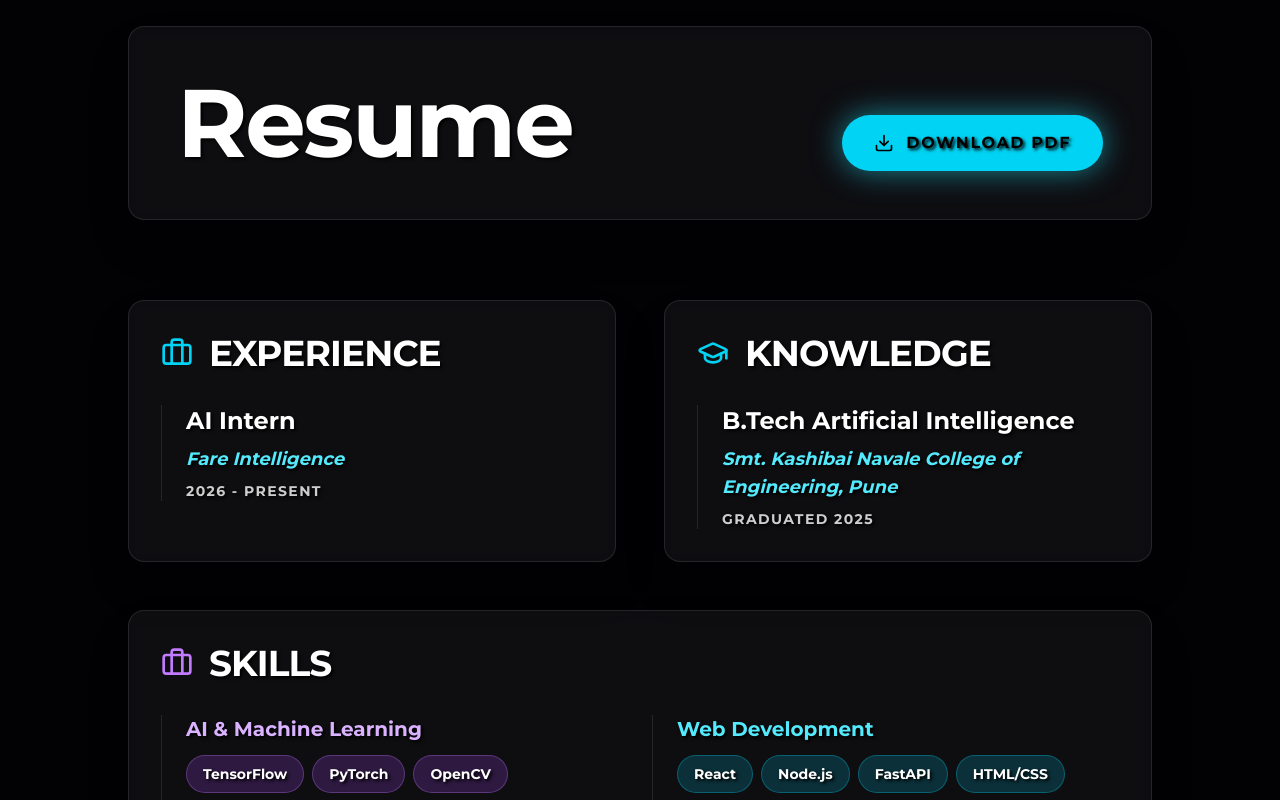
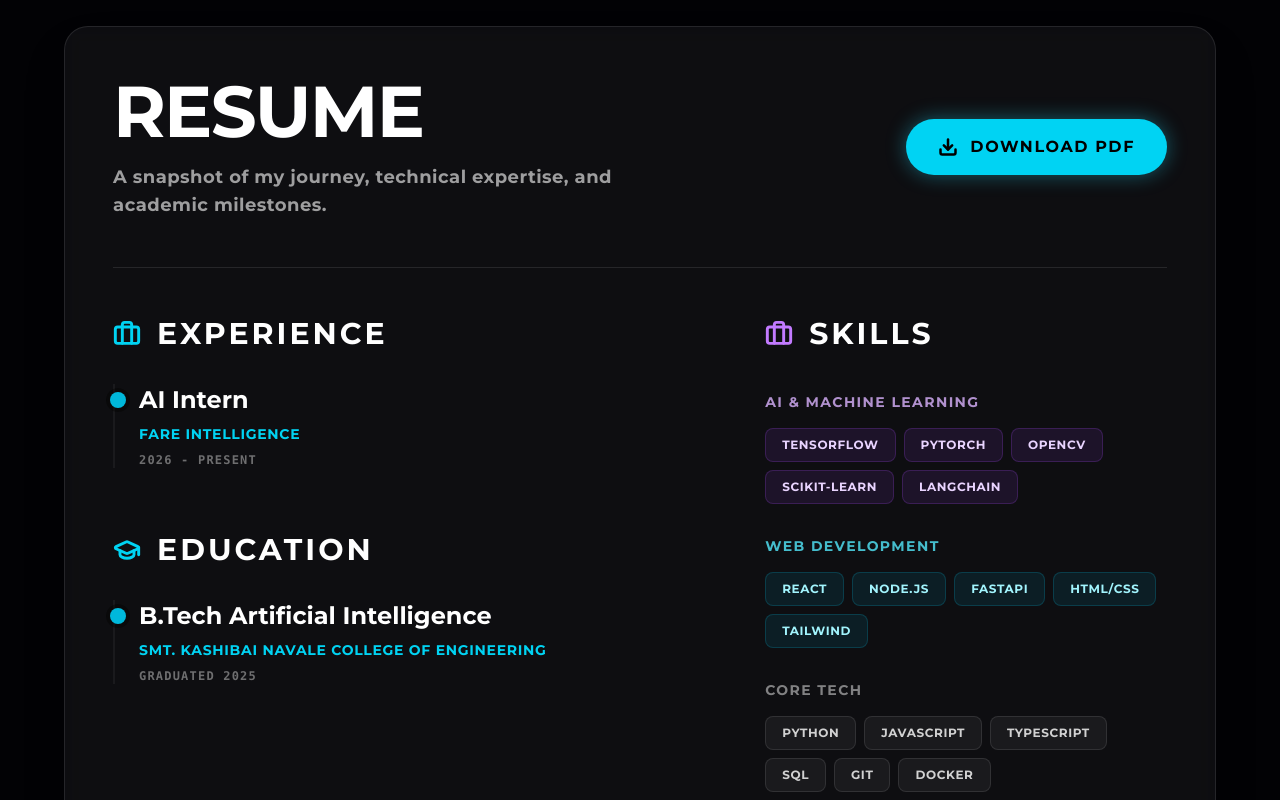
Before and after one commit to ManthanYelpale/ManthanPortfolio, a React (Vite) app: page / in a window 1280 px wide. Shown: the part 3700-4500 px from the top of the page. Built offline with nearby package versions, Linux system fonts and the light colour scheme; no server answers.

Commit message:
feat: Add Resume page and establish global styling with advanced UI effects and animations.

```diff
--- a/src/index.css
+++ b/src/index.css
@@ -25,7 +25,7 @@ body {
   color: #FFFFFF;
   font-family: 'Montserrat', sans-serif;
   font-weight: 700;
-  text-shadow: 2px 2px 0.2em #000000;
+  font-weight: 700;
   overflow-x: hidden;
 }
 
--- a/src/pages/Resume.jsx
+++ b/src/pages/Resume.jsx
@@ -5,127 +5,121 @@ import { Download, FileText, Briefcase, GraduationCap } from 'lucide-react';
 function Resume() {
     return (
         <div className="relative w-full min-h-screen pt-32 pb-20 px-6 text-white">
-            <div className="max-w-5xl mx-auto space-y-20">
-                <div className="bg-white/5 backdrop-blur-md rounded-2xl border border-white/10 p-8 md:p-12 shadow-2xl flex flex-col md:flex-row justify-between items-start md:items-end gap-8">
-                    <motion.div
-                        className="space-y-4"
-                    >
-                        <h1 className="text-6xl md:text-8xl font-black tracking-tight text-white">
+            <div className="max-w-6xl mx-auto">
+                {/* Unified Glass Card */}
+                <div className="bg-white/5 backdrop-blur-md rounded-3xl border border-white/10 p-8 md:p-12 shadow-2xl space-y-12">
+
+                    {/* Header Section */}
+                    <div className="flex flex-col md:flex-row justify-between items-start md:items-center gap-8 border-b border-white/10 pb-12">
+                        <motion.div className="space-y-4">
+                            <h1 className="text-5xl md:text-7xl font-black tracking-tight text-white uppercase">
                                 Resume
                             </h1>
+                            <p className="text-lg text-white/60 font-medium tracking-wide max-w-lg">
+                                A snapshot of my journey, technical expertise, and academic milestones.
+                            </p>
                         </motion.div>
 
                         <motion.a
                             href="/Manthan_Yelpale_Fresher.pdf"
                             download="Manthan_Yelpale_Resume.pdf"
-                        whileHover={{ scale: 1.05, boxShadow: "0 0 30px rgba(6,182,212,0.4)" }}
-                        className="flex items-center gap-3 px-8 py-4 bg-cyan-400 text-black font-black uppercase tracking-widest rounded-full transition-all shadow-[0_0_30px_rgba(34,211,238,0.6)]"
+                            whileHover={{ scale: 1.05, backgroundColor: "rgba(34,211,238, 1)" }}
+                            whileTap={{ scale: 0.95 }}
+                            className="flex items-center gap-3 px-8 py-4 bg-cyan-400 text-black font-black uppercase tracking-widest rounded-full transition-all shadow-[0_0_20px_rgba(34,211,238,0.4)] hover:shadow-[0_0_40px_rgba(34,211,238,0.6)]"
                         >
-                        <Download size={20} />
+                            <Download size={20} className="stroke-[3px]" />
                             Download PDF
                         </motion.a>
                     </div>
 
-                <div className="grid grid-cols-1 md:grid-cols-2 gap-12">
+                    {/* Main Content Grid */}
+                    <div className="grid grid-cols-1 lg:grid-cols-12 gap-12 lg:gap-16">
+
+                        {/* Left Column: Experience & Knowledge (7 Columns) */}
+                        <div className="lg:col-span-7 space-y-12">
+
                             {/* Experience */}
-                    <motion.div
-                        initial={{ opacity: 0, y: 30 }}
-                        animate={{ opacity: 1, y: 0 }}
-                        transition={{ duration: 0.5 }}
-                        className="space-y-8 bg-white/5 backdrop-blur-md rounded-2xl border border-white/10 p-8 shadow-2xl"
-                    >
+                            <motion.section className="space-y-8">
                                 <div className="flex items-center gap-4 text-cyan-400">
-                            <Briefcase size={32} />
-                            <h3 className="text-4xl font-black uppercase tracking-tight text-white">Experience</h3>
+                                    <Briefcase size={28} className="stroke-[2.5px]" />
+                                    <h3 className="text-2xl md:text-3xl font-black uppercase tracking-widest text-white">Experience</h3>
                                 </div>
-                        <div className="space-y-6 border-l border-white/10 pl-6">
-                            {[
-                                { title: 'AI Intern', company: 'Fare Intelligence', period: '2026 - Present' },
-
-                            ].map((job, i) => (
-                                <div key={i} className="space-y-2">
-                                    <h4 className="text-2xl font-bold text-white">{job.title}</h4>
-                                    <p className="text-cyan-300 text-lg italic">{job.company}</p>
-                                    <p className="text-white/80 text-sm tracking-widest uppercase">{job.period}</p>
-                                </div>
-                            ))}
-                        </div>
-                    </motion.div>
-
-                    {/* Education */}
-                    <motion.div
-                        initial={{ opacity: 0, y: 30 }}
-                        animate={{ opacity: 1, y: 0 }}
-                        transition={{ duration: 0.5 }}
-                        className="space-y-8 bg-white/5 backdrop-blur-md rounded-2xl border border-white/10 p-8 shadow-2xl"
-                    >
-                        <div className="flex items-center gap-4 text-cyan-400">
-                            <GraduationCap size={32} />
-                            <h3 className="text-4xl font-black uppercase tracking-tight text-white">Knowledge</h3>
-                        </div>
-                        <div className="space-y-6 border-l border-white/10 pl-6">
+                                <div className="space-y-8 pl-4 md:pl-6 border-l-2 border-white/5">
+                                    <div className="relative group">
+                                        <div className="absolute -left-[29px] top-2 w-4 h-4 rounded-full bg-cyan-500 ring-4 ring-black/40 group-hover:scale-125 transition-transform" />
                                         <div className="space-y-2">
-                                <h4 className="text-2xl font-bold text-white">B.Tech Artificial Intelligence</h4>
-                                <p className="text-cyan-300 text-lg italic">Smt. Kashibai Navale College of Engineering, Pune</p>
-                                <p className="text-white/80 text-sm tracking-widest uppercase">Graduated 2025</p>
+                                            <h4 className="text-xl md:text-2xl font-bold text-white group-hover:text-cyan-300 transition-colors">AI Intern</h4>
+                                            <p className="text-cyan-400 font-bold uppercase tracking-wider text-sm">Fare Intelligence</p>
+                                            <p className="text-white/40 text-xs font-mono tracking-widest uppercase">2026 - Present</p>
                                         </div>
                                     </div>
-                    </motion.div>
+                                </div>
+                            </motion.section>
 
-                    {/* Skills Section */}
-                    <motion.div
-                        initial={{ opacity: 0, y: 30 }}
-                        animate={{ opacity: 1, y: 0 }}
-                        transition={{ duration: 0.5, delay: 0.2 }}
-                        className="col-span-1 md:col-span-2 space-y-8 bg-white/5 backdrop-blur-md rounded-2xl border border-white/10 p-8 shadow-2xl"
-                    >
+                            {/* Knowledge / Education */}
+                            <motion.section className="space-y-8 pt-4">
+                                <div className="flex items-center gap-4 text-cyan-400">
+                                    <GraduationCap size={28} className="stroke-[2.5px]" />
+                                    <h3 className="text-2xl md:text-3xl font-black uppercase tracking-widest text-white">Education</h3>
+                                </div>
+                                <div className="space-y-8 pl-4 md:pl-6 border-l-2 border-white/5">
+                                    <div className="relative group">
+                                        <div className="absolute -left-[29px] top-2 w-4 h-4 rounded-full bg-cyan-500 ring-4 ring-black/40 group-hover:scale-125 transition-transform" />
+                                        <div className="space-y-2">
+                                            <h4 className="text-xl md:text-2xl font-bold text-white group-hover:text-cyan-300 transition-colors">B.Tech Artificial Intelligence</h4>
+                                            <p className="text-cyan-400 font-bold uppercase tracking-wider text-sm">Smt. Kashibai Navale College of Engineering</p>
+                                            <p className="text-white/40 text-xs font-mono tracking-widest uppercase">Graduated 2025</p>
+                                        </div>
+                                    </div>
+                                </div>
+                            </motion.section>
+
+                        </div>
+
+                        {/* Right Column: Skills (5 Columns) */}
+                        <div className="lg:col-span-5 space-y-10">
                             <div className="flex items-center gap-4 text-purple-400">
-                            <Briefcase size={32} />
-                            <h3 className="text-4xl font-black uppercase tracking-tight text-white">Skills</h3>
+                                <Briefcase size={28} className="stroke-[2.5px]" />
+                                <h3 className="text-2xl md:text-3xl font-black uppercase tracking-widest text-white">Skills</h3>
                             </div>
-                        <div className="grid grid-cols-1 md:grid-cols-2 gap-6">
-                            <div className="space-y-3 border-l border-white/10 pl-6">
-                                <h4 className="text-xl font-bold text-purple-300">AI & Machine Learning</h4>
+
+                            <div className="space-y-8">
+                                <div className="space-y-4">
+                                    <h4 className="text-sm font-bold text-purple-300 uppercase tracking-widest opacity-80">AI & Machine Learning</h4>
                                     <div className="flex flex-wrap gap-2">
                                         {['TensorFlow', 'PyTorch', 'OpenCV', 'Scikit-learn', 'LangChain'].map((skill) => (
-                                        <span key={skill} className="px-4 py-2 bg-purple-500/20 border border-purple-400/30 rounded-full text-sm text-white">
+                                            <span key={skill} className="px-4 py-2 bg-purple-500/10 border border-purple-500/20 rounded-lg text-xs font-bold uppercase tracking-wider text-purple-200 hover:bg-purple-500/20 transition-colors">
                                                 {skill}
                                             </span>
                                         ))}
                                     </div>
                                 </div>
-                            <div className="space-y-3 border-l border-white/10 pl-6">
-                                <h4 className="text-xl font-bold text-cyan-300">Web Development</h4>
+
+                                <div className="space-y-4">
+                                    <h4 className="text-sm font-bold text-cyan-300 uppercase tracking-widest opacity-80">Web Development</h4>
                                     <div className="flex flex-wrap gap-2">
                                         {['React', 'Node.js', 'FastAPI', 'HTML/CSS', 'Tailwind'].map((skill) => (
-                                        <span key={skill} className="px-4 py-2 bg-cyan-500/20 border border-cyan-400/30 rounded-full text-sm text-white">
+                                            <span key={skill} className="px-4 py-2 bg-cyan-500/10 border border-cyan-500/20 rounded-lg text-xs font-bold uppercase tracking-wider text-cyan-200 hover:bg-cyan-500/20 transition-colors">
                                                 {skill}
                                             </span>
                                         ))}
                                     </div>
                                 </div>
-                            <div className="space-y-3 border-l border-white/10 pl-6">
-                                <h4 className="text-xl font-bold text-yellow-300">Programming</h4>
+
+                                <div className="space-y-4">
+                                    <h4 className="text-sm font-bold text-white/60 uppercase tracking-widest opacity-80">Core Tech</h4>
                                     <div className="flex flex-wrap gap-2">
-                                    {['Python', 'JavaScript', 'TypeScript', 'SQL'].map((skill) => (
-                                        <span key={skill} className="px-4 py-2 bg-yellow-500/20 border border-yellow-400/30 rounded-full text-sm text-white">
-                                            {skill}
-                                        </span>
-                                    ))}
-                                </div>
-                            </div>
-                            <div className="space-y-3 border-l border-white/10 pl-6">
-                                <h4 className="text-xl font-bold text-green-300">Tools & Databases</h4>
-                                <div className="flex flex-wrap gap-2">
-                                    {['Git/GitHub', 'PostgreSQL', 'MySQL', 'VS Code', 'Docker'].map((skill) => (
-                                        <span key={skill} className="px-4 py-2 bg-green-500/20 border border-green-400/30 rounded-full text-sm text-white">
+                                        {['Python', 'JavaScript', 'TypeScript', 'SQL', 'Git', 'Docker'].map((skill) => (
+                                            <span key={skill} className="px-4 py-2 bg-white/5 border border-white/10 rounded-lg text-xs font-bold uppercase tracking-wider text-white/80 hover:bg-white/10 transition-colors">
                                                 {skill}
                                             </span>
                                         ))}
                                     </div>
                                 </div>
                             </div>
-                    </motion.div>
+                        </div>
+
+                    </div>
                 </div>
             </div>
         </div>
```
Lines whose indentation alone changed are shown as unchanged.
